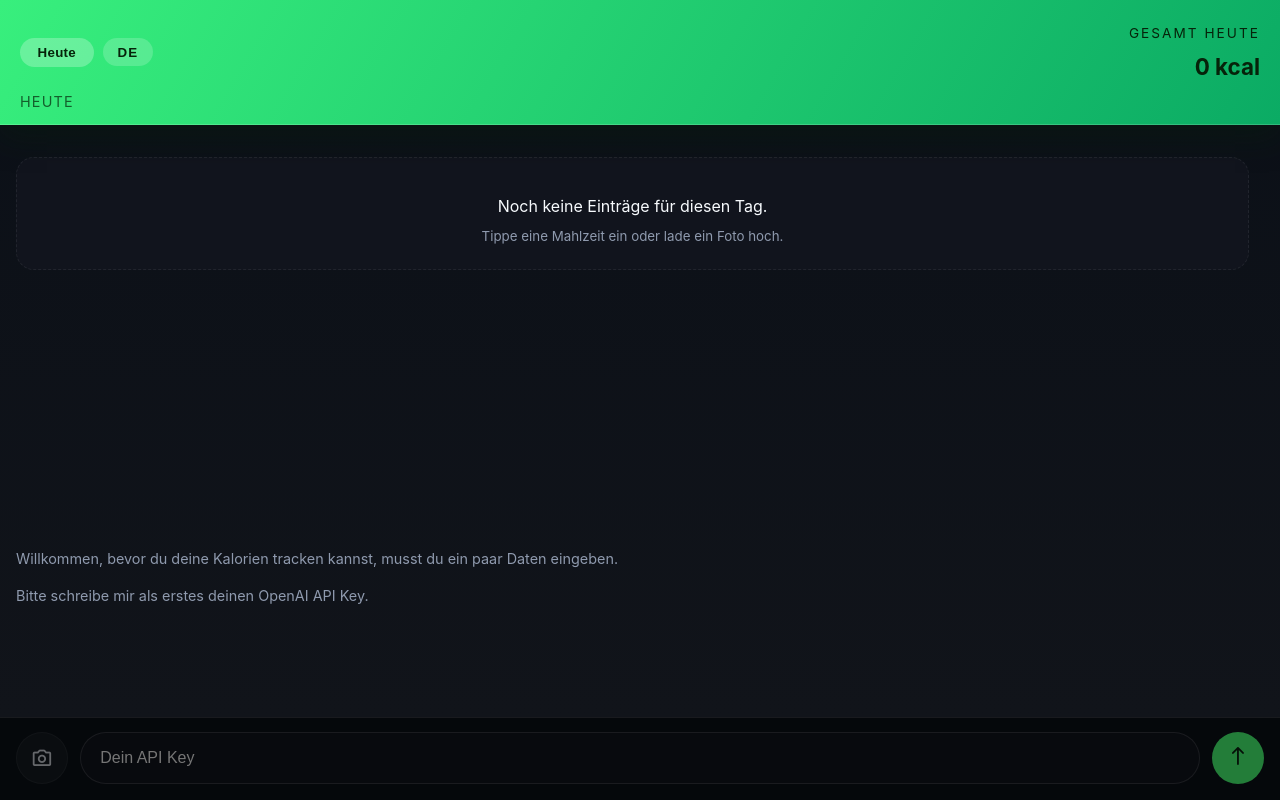
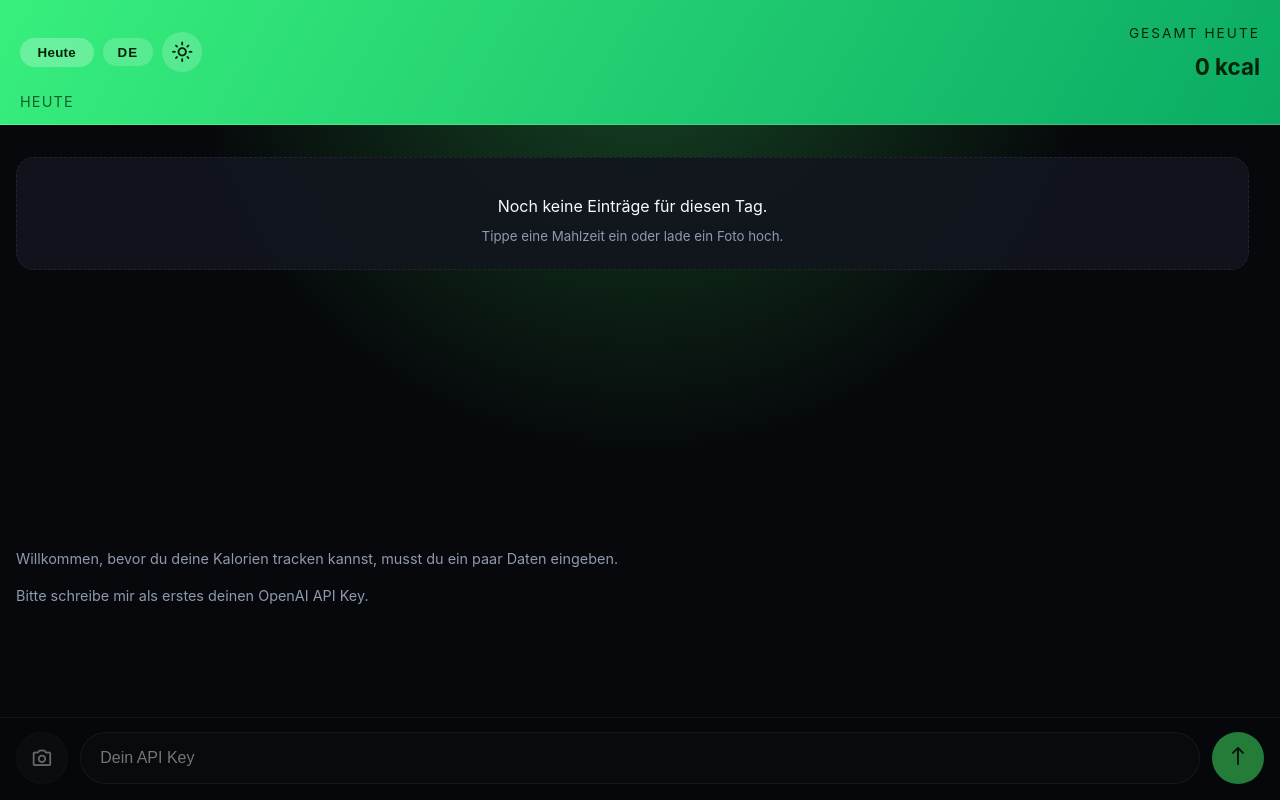
Before and after one commit to w1nte/FoodChat, a React (Vite) app: page / in a window 1280 px wide. Built offline with nearby package versions, Linux system fonts and the light colour scheme.

Commit message:
Add theme

```diff
--- a/dev-dist/sw.js
+++ b/dev-dist/sw.js
@@ -82,7 +82,7 @@ define(['./workbox-54d0af47'], (function (workbox) { 'use strict';
     "revision": "3ca0b8505b4bec776b69afdba2768812"
   }, {
     "url": "index.html",
-    "revision": "0.sle938no0mo"
+    "revision": "0.0gujfvjm13"
   }], {});
   workbox.cleanupOutdatedCaches();
   workbox.registerRoute(new workbox.NavigationRoute(workbox.createHandlerBoundToURL("index.html"), {
--- a/src/App.css
+++ b/src/App.css
@@ -1,4 +1,5 @@
 :root {
+  color-scheme: dark;
   --bg-primary: #06080b;
   --bg-panel: #11141a;
   --bg-bubble: #1b212c;
@@ -9,6 +10,38 @@
   --text-muted: #8f9aae;
   --border-soft: rgba(255, 255, 255, 0.05);
   --shadow-strong: 0 30px 45px rgba(3, 7, 12, 0.65);
+  --page-background: radial-gradient(circle at top, rgba(66, 242, 105, 0.28), transparent 45%),
+    #06080b;
+  --surface-muted: rgba(18, 22, 30, 0.9);
+  --surface-muted-border: rgba(255, 255, 255, 0.07);
+  --composer-bg: rgba(6, 8, 11, 0.95);
+  --overlay-bg: rgba(3, 6, 8, 0.7);
+  --archive-bg: rgba(17, 20, 26, 0.9);
+  --chip-bg: rgba(255, 255, 255, 0.05);
+  --composer-input-bg: rgba(10, 12, 16, 0.75);
+}
+
+:root[data-theme='light'] {
+  color-scheme: light;
+  --bg-primary: #f6f8fc;
+  --bg-panel: #ffffff;
+  --bg-bubble: #eef1f7;
+  --bg-bubble-user: #fbfbfd;
+  --accent: #1c9c45;
+  --accent-dark: #0b6126;
+  --text-primary: #0f172a;
+  --text-muted: #5e6475;
+  --border-soft: rgba(15, 23, 42, 0.08);
+  --shadow-strong: 0 30px 45px rgba(15, 23, 42, 0.08);
+  --page-background: radial-gradient(circle at top, rgba(43, 201, 99, 0.48), transparent 45%),
+    #dddddd;
+  --surface-muted: rgba(243, 245, 249, 0.95);
+  --surface-muted-border: rgba(15, 23, 42, 0.1);
+  --composer-bg: rgba(248, 249, 253, 0.95);
+  --overlay-bg: rgba(9, 12, 20, 0.35);
+  --archive-bg: rgba(15, 18, 27, 0.06);
+  --chip-bg: rgba(15, 23, 42, 0.05);
+  --composer-input-bg: rgba(15, 23, 42, 0.04);
 }
 
 .icon-glyph {
@@ -25,7 +58,7 @@
 
 .app-wrapper {
   min-height: 100vh;
-  background: radial-gradient(circle at top, rgba(66, 242, 105, 0.18), transparent 45%), var(--bg-primary);
+  background: var(--page-background);
   color: var(--text-primary);
   font-family: 'Inter', 'Segoe UI', system-ui, -apple-system, BlinkMacSystemFont, sans-serif;
 }
@@ -36,7 +69,6 @@
   height: 100vh;
   display: flex;
   flex-direction: column;
-  background: var(--bg-panel);
   border-radius: 0;
   box-shadow: none;
   overflow: hidden;
@@ -53,7 +85,6 @@
   flex-direction: column;
   gap: 0.35rem;
   border-bottom: 1px solid rgba(255, 255, 255, 0.15);
-  box-shadow: 0 12px 30px rgba(6, 30, 13, 0.45);
 }
 
 .header-bar {
@@ -91,6 +122,19 @@
   cursor: pointer;
 }
 
+.theme-button {
+  border: none;
+  background: rgba(255, 255, 255, 0.18);
+  color: #06230a;
+  width: 40px;
+  height: 40px;
+  border-radius: 999px;
+  display: inline-flex;
+  align-items: center;
+  justify-content: center;
+  cursor: pointer;
+}
+
 .day-note {
   margin: 0;
   color: rgba(6, 35, 10, 0.7);
@@ -122,7 +166,6 @@
   gap: 1rem;
   padding: 1rem 1rem 6rem;
   overflow-y: auto;
-  background: linear-gradient(180deg, rgba(10, 15, 23, 0.75), var(--bg-panel));
   scrollbar-gutter: stable;
   scroll-behavior: smooth;
 }
@@ -131,8 +174,8 @@
   margin-top: 1rem;
   padding: 1.25rem;
   border-radius: 18px;
-  background: rgba(18, 22, 30, 0.9);
-  border: 1px dashed rgba(255, 255, 255, 0.07);
+  background: var(--surface-muted);
+  border: 1px dashed var(--surface-muted-border);
   text-align: center;
   color: var(--text-muted);
 }
@@ -242,8 +285,8 @@
   padding: 0.25rem 0.75rem;
   font-size: 0.8rem;
   cursor: pointer;
-  background: rgba(255, 255, 255, 0.08);
   color: var(--text-primary);
+  background: none;
 }
 
 .nutrition-toggle:hover {
@@ -272,7 +315,7 @@
   gap: 0.85rem;
   padding: 0.85rem 1rem;
   margin: 0 1.5rem;
-  background: rgba(255, 255, 255, 0.05);
+  background: var(--chip-bg);
   border-radius: 18px;
 }
 
@@ -295,8 +338,8 @@
   margin: 0 1.5rem 0.5rem;
   padding: 0.75rem 1rem;
   border-radius: 14px;
-  border: 1px solid rgba(255, 255, 255, 0.08);
-  background: rgba(17, 20, 26, 0.9);
+  border: 1px solid var(--border-soft);
+  background: var(--archive-bg);
   color: var(--text-muted);
   font-size: 0.85rem;
   display: flex;
@@ -319,9 +362,9 @@
   position: sticky;
   bottom: 0;
   z-index: 5;
-  background: rgba(6, 8, 11, 0.95);
+  background: var(--composer-bg);
   backdrop-filter: blur(12px);
-  border-top: 1px solid rgba(255, 255, 255, 0.08);
+  border-top: 1px solid var(--border-soft);
   display: flex;
   align-items: center;
   gap: 0.75rem;
@@ -331,9 +374,8 @@
 .icon-button {
   width: 52px;
   height: 52px;
-  line-height: 52px;
   border-radius: 50%;
-  border: 1px solid rgba(255, 255, 255, 0.08);
+  border: 1px solid var(--border-soft);
   background: rgba(255, 255, 255, 0.05);
   display: inline-flex;
   align-items: center;
@@ -360,8 +402,8 @@
   padding: 0.9rem 1.2rem;
   height: 52px;
   border-radius: 999px;
-  border: 1px solid rgba(255, 255, 255, 0.07);
-  background: rgba(10, 12, 16, 0.75);
+  border: 1px solid var(--border-soft);
+  background: var(--composer-input-bg);
   color: var(--text-primary);
   font-size: 1rem;
   min-width: 0;
@@ -396,7 +438,7 @@
 .history-overlay {
   position: fixed;
   inset: 0;
-  background: rgba(3, 6, 8, 0.7);
+  background: var(--overlay-bg);
   display: flex;
   align-items: center;
   justify-content: center;
@@ -405,7 +447,7 @@
 
 .history-panel {
   width: min(380px, 100%);
-  background: #0c0f14;
+  background: var(--bg-panel);
   border-radius: 24px;
   padding: 1.5rem;
   box-shadow: 0 25px 55px rgba(0, 0, 0, 0.65);
@@ -444,7 +486,7 @@
 
 .history-item {
   width: 100%;
-  border: 1px solid rgba(255, 255, 255, 0.08);
+  border: 1px solid var(--border-soft);
   border-radius: 16px;
   background: rgba(255, 255, 255, 0.02);
   padding: 0.9rem 1rem;
@@ -481,13 +523,13 @@
   flex-direction: column;
   gap: 0.5rem;
   padding-top: 0.5rem;
-  border-top: 1px solid rgba(255, 255, 255, 0.05);
+  border-top: 1px solid var(--border-soft);
 }
 
 .history-settings input {
   border-radius: 12px;
-  border: 1px solid rgba(255, 255, 255, 0.1);
-  background: rgba(8, 10, 15, 0.9);
+  border: 1px solid var(--border-soft);
+  background: var(--bg-bubble);
   padding: 0.65rem 0.9rem;
   color: var(--text-primary);
 }
--- a/src/App.jsx
+++ b/src/App.jsx
@@ -4,10 +4,13 @@ import './App.css'
 const API_KEY_STORAGE_KEY = 'foodchat_api_key'
 const HISTORY_STORAGE_KEY = 'foodchat_history'
 const LOCALE_STORAGE_KEY = 'foodchat_locale'
+const THEME_STORAGE_KEY = 'foodchat_theme'
 const OPENAI_ENDPOINT = 'https://api.openai.com/v1/chat/completions'
 const OPENAI_MODEL = 'gpt-4o-mini'
 const SUPPORTED_LOCALES = ['de', 'en']
 const FALLBACK_LOCALE = 'de'
+const THEMES = ['dark', 'light']
+const DEFAULT_THEME = 'dark'
 const LOCALE_TAG = {
   de: 'de-DE',
   en: 'en-US',
@@ -74,6 +77,8 @@ const TRANSLATIONS = {
     localeToggleLabel: 'Sprache wechseln',
     messageLabelActivate: 'Kalorieneintrag aktivieren',
     messageLabelDeactivate: 'Kalorieneintrag deaktivieren',
+    themeToggleLabelDark: 'Helles Theme aktivieren',
+    themeToggleLabelLight: 'Dunkles Theme aktivieren',
   },
   en: {
     today: 'Today',
@@ -105,6 +110,8 @@ const TRANSLATIONS = {
     localeToggleLabel: 'Toggle language',
     messageLabelActivate: 'Enable calorie entry',
     messageLabelDeactivate: 'Disable calorie entry',
+    themeToggleLabelDark: 'Switch to light theme',
+    themeToggleLabelLight: 'Switch to dark theme',
   },
 }
 
@@ -154,6 +161,12 @@ const readStoredLocale = () => {
   if (typeof window === 'undefined') return FALLBACK_LOCALE
   const stored = window.localStorage.getItem(LOCALE_STORAGE_KEY)
   return SUPPORTED_LOCALES.includes(stored) ? stored : FALLBACK_LOCALE
+}
+
+const readStoredTheme = () => {
+  if (typeof window === 'undefined') return DEFAULT_THEME
+  const stored = window.localStorage.getItem(THEME_STORAGE_KEY)
+  return THEMES.includes(stored) ? stored : DEFAULT_THEME
 }
 
 const readStoredHistory = () => {
@@ -277,6 +290,7 @@ const getSystemPrompt = (locale) => SYSTEM_PROMPTS[locale] ?? SYSTEM_PROMPTS[FAL
 function App() {
   const todayKey = getTodayKey()
   const [locale, setLocale] = useState(() => readStoredLocale())
+  const [theme, setTheme] = useState(() => readStoredTheme())
   const [apiKey, setApiKey] = useState(() => readStoredApiKey())
   const [history, setHistory] = useState(() => {
     const stored = readStoredHistory()
@@ -312,6 +326,12 @@ function App() {
 
   useEffect(() => {
     if (typeof window === 'undefined') return
+    window.localStorage.setItem(THEME_STORAGE_KEY, theme)
+    document.documentElement.dataset.theme = theme
+  }, [theme])
+
+  useEffect(() => {
+    if (typeof window === 'undefined') return
     window.localStorage.setItem(HISTORY_STORAGE_KEY, JSON.stringify(history))
   }, [history])
 
@@ -342,6 +362,7 @@ function App() {
   const isViewingArchive = activeDayId !== todayKey
   const canSend = Boolean(inputValue.trim() || imageDraft)
   const toggleLocale = () => setLocale((prev) => (prev === 'de' ? 'en' : 'de'))
+  const toggleTheme = () => setTheme((prev) => (prev === 'dark' ? 'light' : 'dark'))
 
   const appendMessage = (dayKey, message) => {
     setHistory((prev) => {
@@ -529,6 +550,17 @@ function App() {
                 aria-label={t('localeToggleLabel')}
               >
                 {locale.toUpperCase()}
+              </button>
+              <button
+                type="button"
+                className="theme-button"
+                onClick={toggleTheme}
+                aria-label={theme === 'dark' ? t('themeToggleLabelDark') : t('themeToggleLabelLight')}
+                title={theme === 'dark' ? t('themeToggleLabelDark') : t('themeToggleLabelLight')}
+              >
+                <span className="icon-glyph" aria-hidden="true">
+                  {theme === 'dark' ? 'light_mode' : 'dark_mode'}
+                </span>
               </button>
             </div>
             <div className="header-summary">
--- a/src/index.css
+++ b/src/index.css
@@ -22,8 +22,8 @@
 body {
   margin: 0;
   min-height: 100vh;
-  background: radial-gradient(circle at top, rgba(26, 137, 23, 0.25), transparent 55%),
-    #030a03;
+  background: var(--page-background);
+  color: var(--text-primary);
 }
 
 #root {
```
Also changed, not shown: 1 other file (tests, documents, lock files or other folders).
